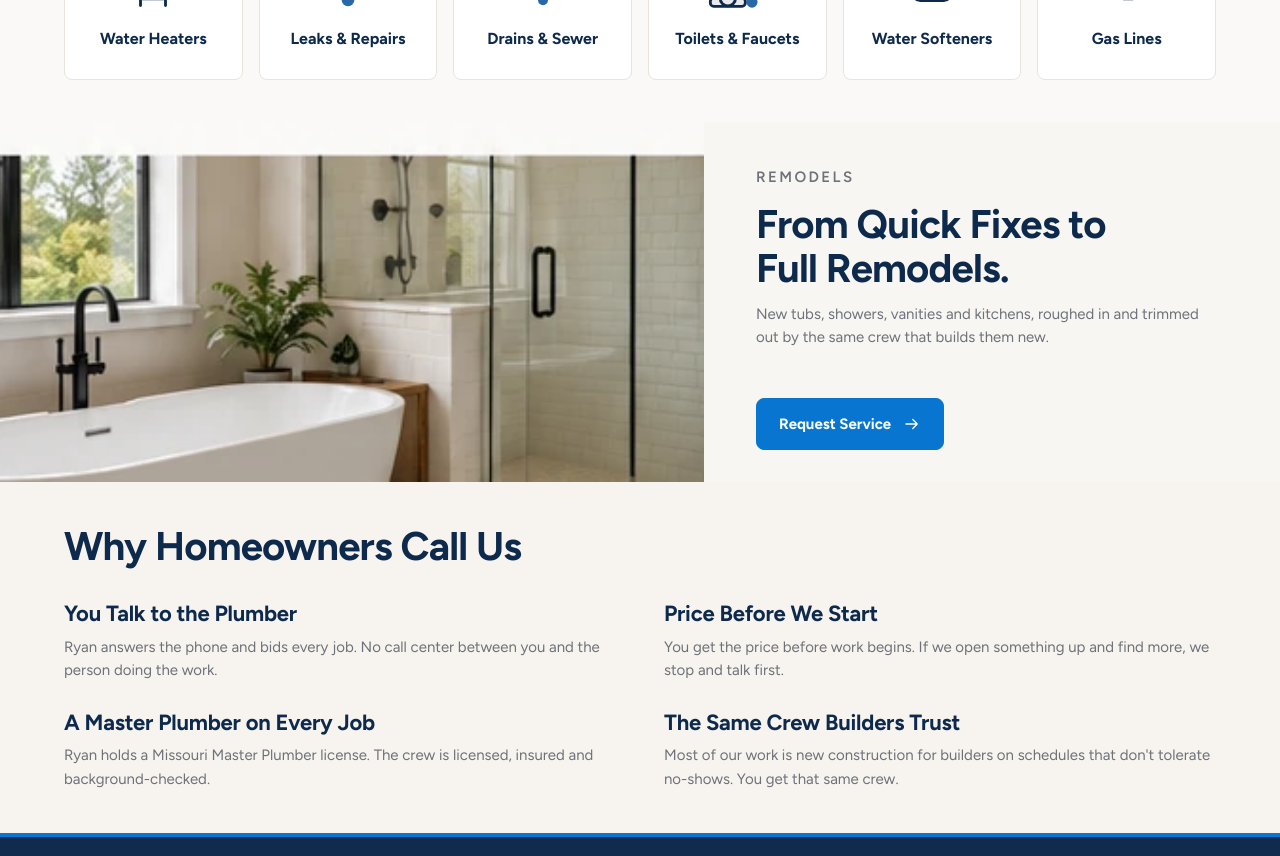
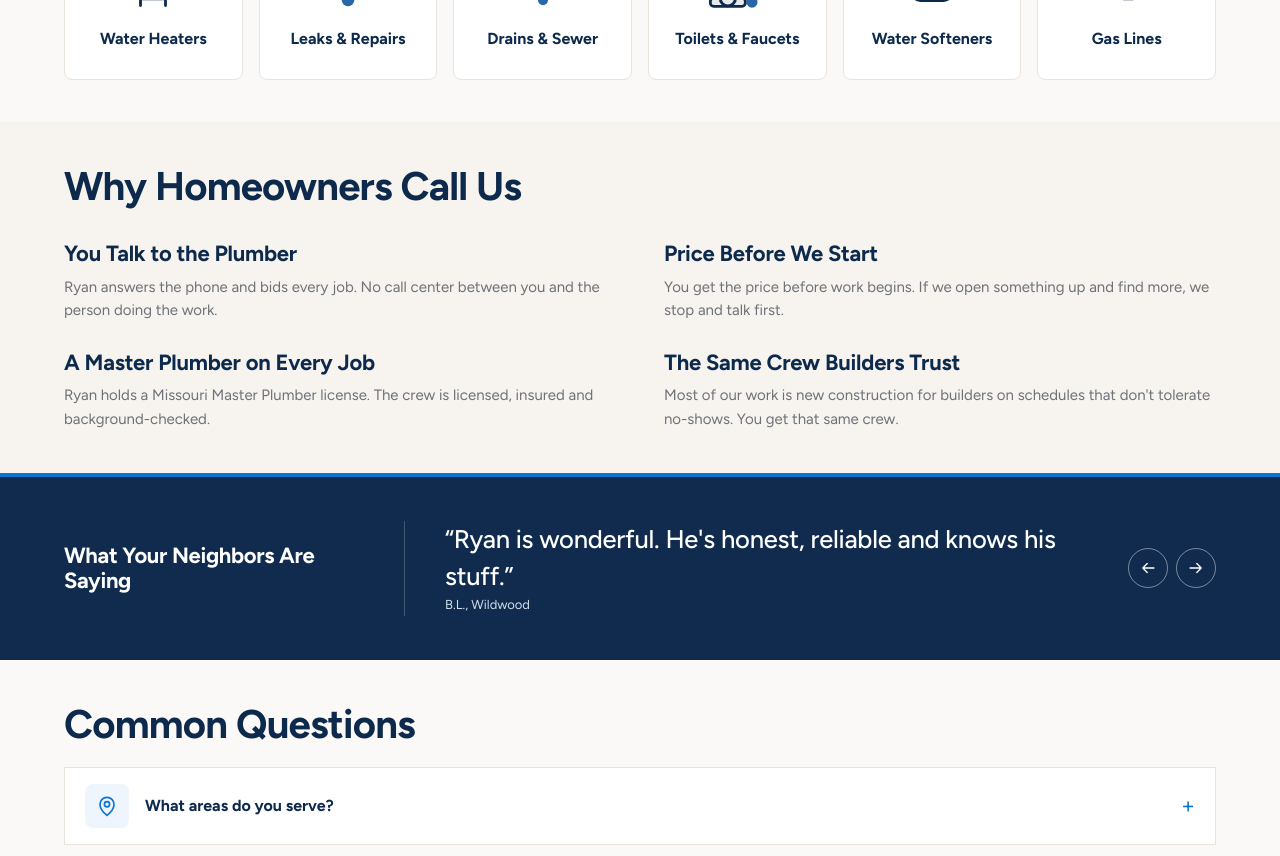
Before and after one commit to rs-johnson-plumbing/website, a Next.js app: page /for-homeowners in a window 1280 px wide. Shown: the part 800-1656 px from the top of the page. Built offline with nearby package versions, Linux system fonts and the light colour scheme.

Commit message:
Remove remodel feature from For Homeowners page

```diff
--- a/src/components/concept-two/pages/C2Homeowners.tsx
+++ b/src/components/concept-two/pages/C2Homeowners.tsx
@@ -4,7 +4,6 @@ import { conceptTwo as copy, faqs, site, services } from "@/lib/content";
 import { C2PageHero } from "../sections/C2PageHero";
 import { C2TrustStrip } from "../sections/C2TrustStrip";
 import { C2ServiceGrid } from "../sections/C2ServiceGrid";
-import { C2Split } from "../sections/C2Split";
 import { C2Points } from "../sections/C2Points";
 import { C2Reviews } from "../sections/C2Reviews";
 import { C2Faq } from "../sections/C2Faq";
@@ -59,16 +58,6 @@ export function C2Homeowners() {
         </div>
       </section>
 
-      <C2Split
-        id="remodels"
-        slot="bathRemodel"
-        eyebrow={page.remodel.eyebrow}
-        heading={page.remodel.heading}
-        line={page.remodel.line}
-        ctaLabel={page.remodel.cta.label}
-        onCta={requestService}
-      />
-
       <C2Points id="why-us" heading={page.why.heading} items={page.why.items} />
       <C2Reviews heading={page.reviews.heading} showProof={false} />
       <C2Faq heading={page.faq.heading} items={faqs.homeowners.items} illustrated />
```
